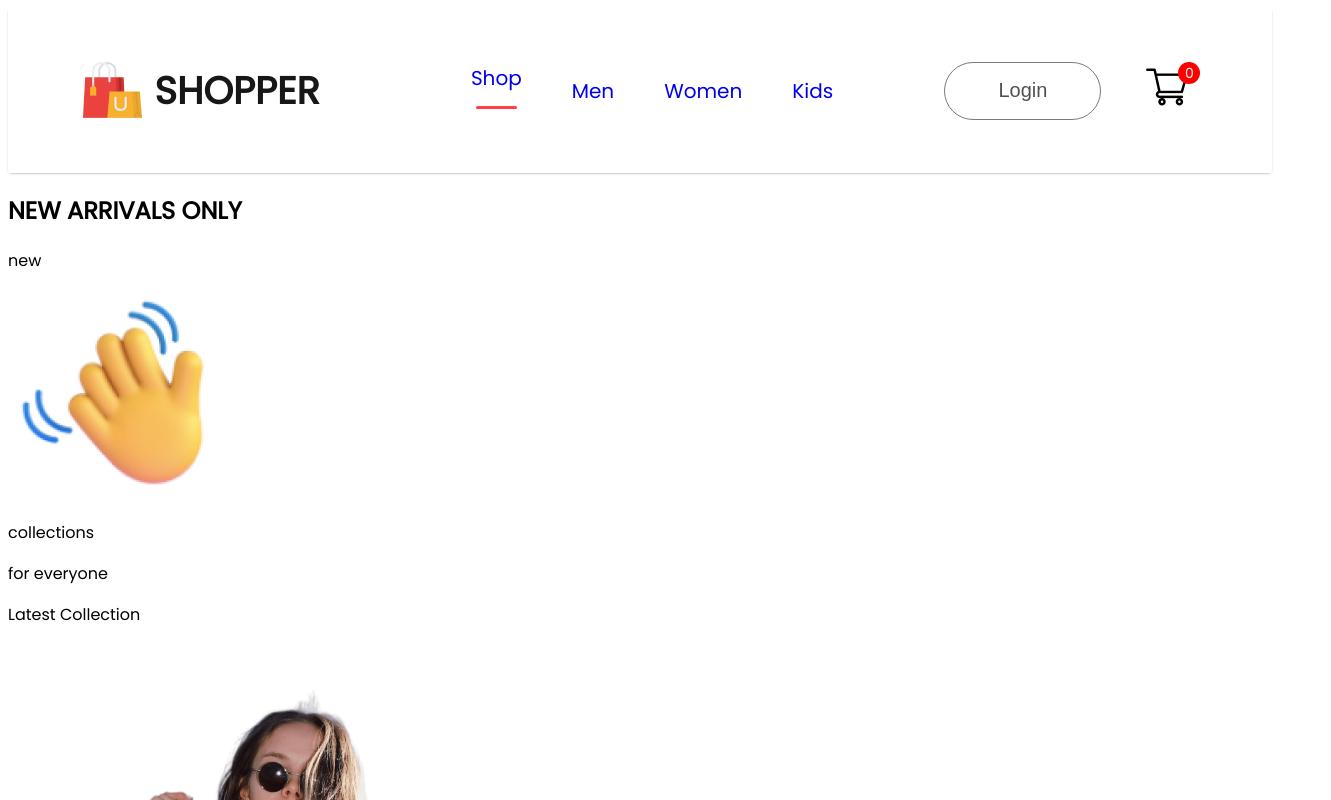
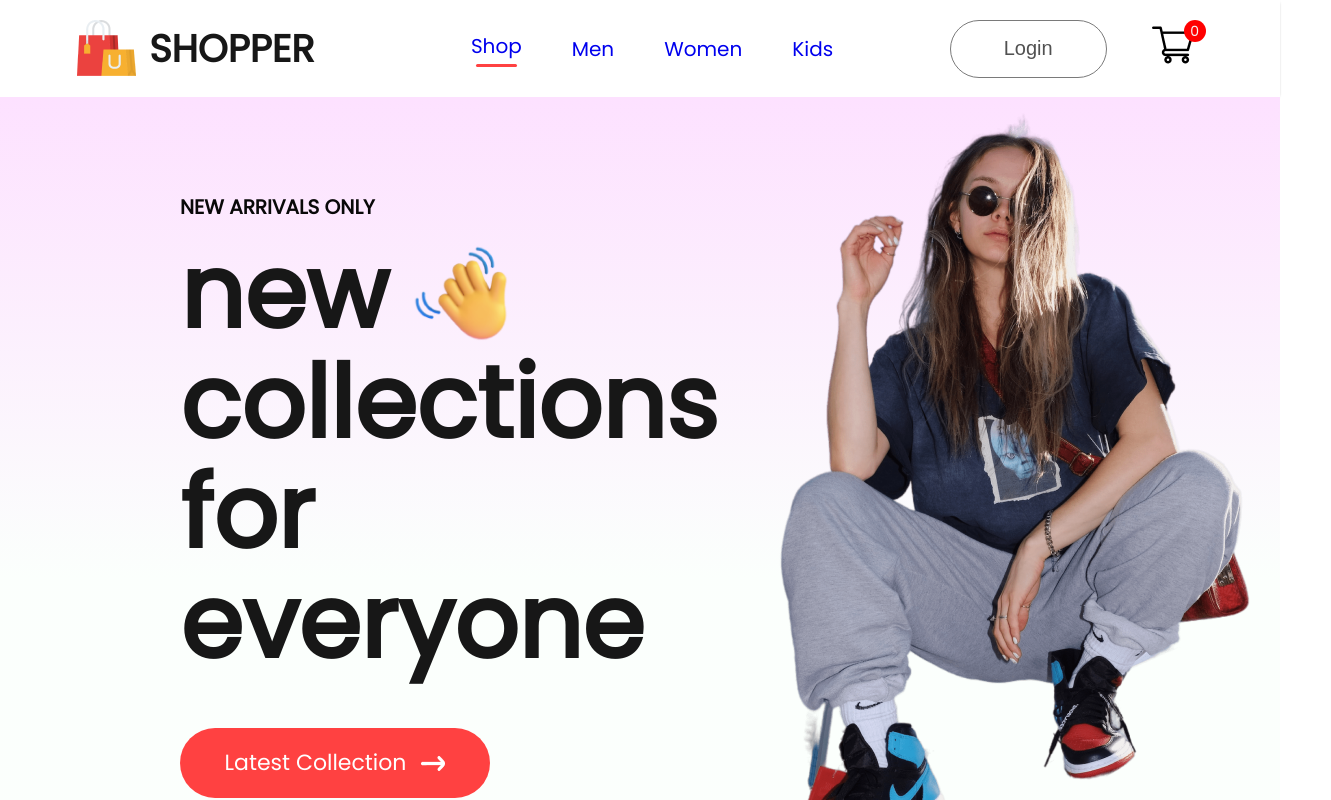
Before and after one commit to ShivankJain/E-Commerce_Website, a React (Vite) app: page / in a window 1280 px wide. Shown: the top 800 px of the page, 1331 px wide, since content can reach past the window. Built offline with nearby package versions, Linux system fonts and the light colour scheme.

Commit message:
worked on hero.css

```diff
--- a/src/Components/Hero/Hero.css
+++ b/src/Components/Hero/Hero.css
@@ -0,0 +1,53 @@
+.hero{
+    height: 100vh;
+    background: linear-gradient(180deg, #fde1ff, #e1ffea22 60%);
+    display: flex;
+}
+.hero-left{
+    flex: 1;
+    display: flex;
+    flex-direction: column;
+    justify-content: center;
+    gap: 20px;
+    padding-left: 180px;
+    line-height: 1.1;
+}
+.hero-left h2{
+    color: #090909;
+    font-size: 20px;
+    font-weight: 600;
+}
+.hero-left p{
+    color: #171717;
+    font-size: 100px;
+    font-weight: 700;
+}
+.hero-hand-icon{
+   display: flex;
+   align-items: center;
+   gap: 20px;
+}
+.hero-hand-icon img{
+    width: 105px;
+}
+.hero-latest-btn{
+    display: flex;
+    align-items: center;
+    justify-content: center;
+    gap: 15px;
+    width: 310px;
+    height: 70px;
+    border-radius: 75px;
+    margin-top: 30px;
+    background: #ff4141;
+    color: white;
+    font-size: 22px;
+    font-weight: 500;
+}
+
+.hero-right{
+    flex: 1;
+    display: flex;
+    align-items: center;
+    justify-content: center;
+}
--- a/src/index.css
+++ b/src/index.css
@@ -1,3 +1,6 @@
+*{
+  margin: 0;
+}
 body{
   font-family: 'poppins';  /** With the help of Poppins font */
 }
```
